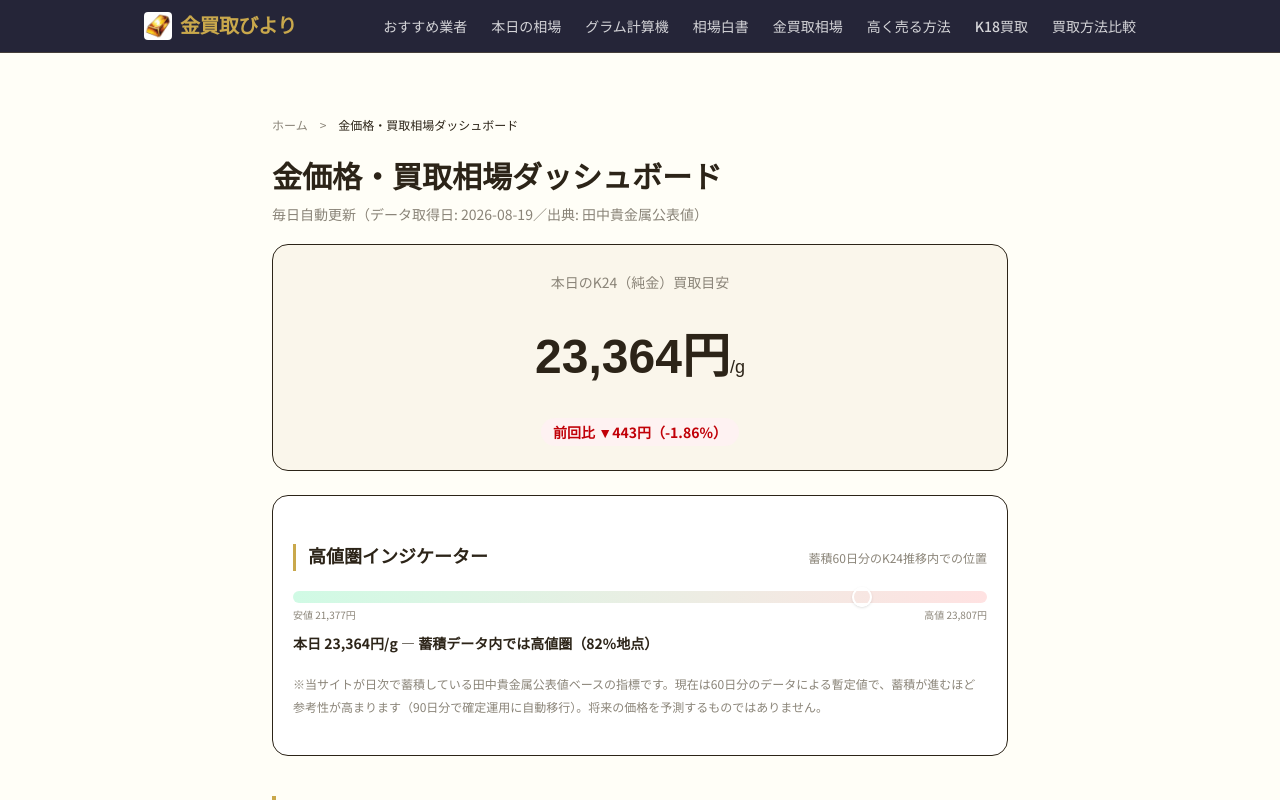
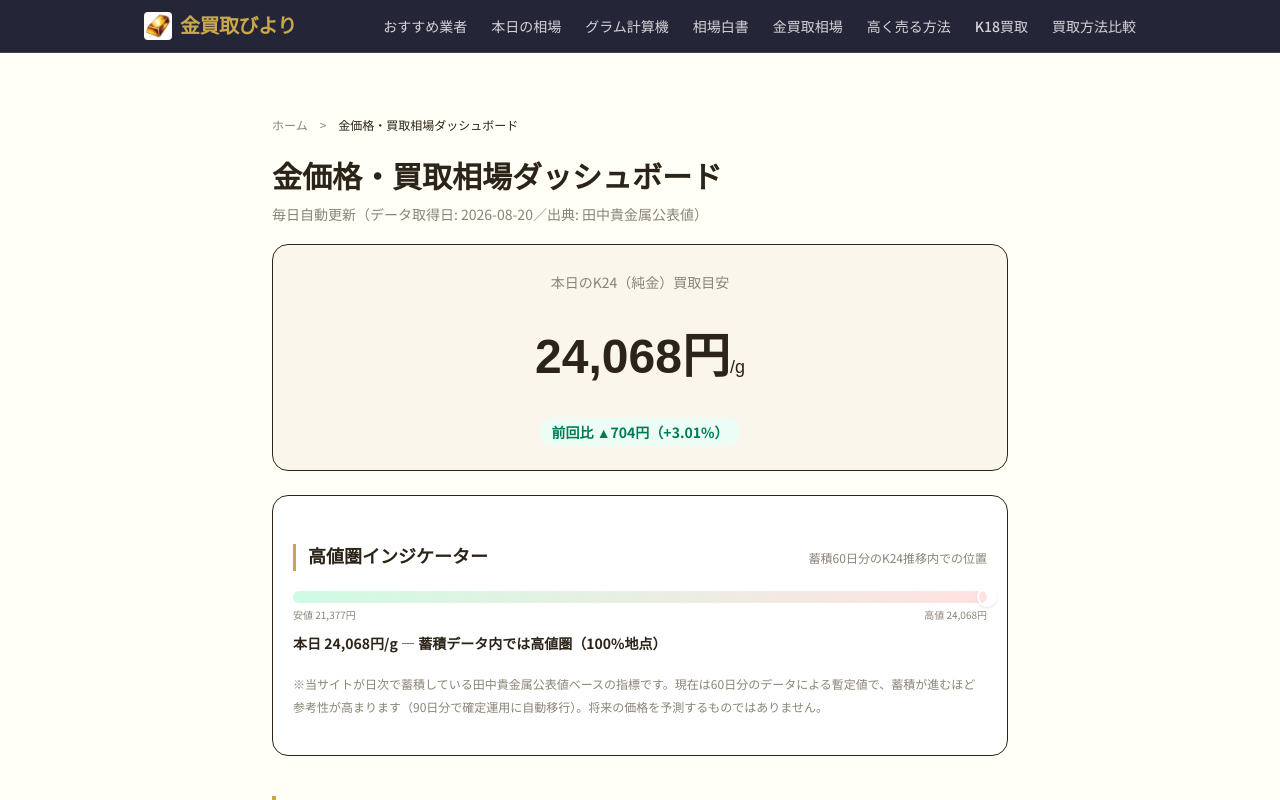
Before and after one commit to webmaster0818/kin-kaitori-biyori, a Next.js app: page /souba-dashboard in a window 1280 px wide. Shown: the top 800 px of the page. Built offline with nearby package versions, Linux system fonts and the light colour scheme; a web font is replaced by a local one.

Commit message:
Daily gold price data: 2026-08-20

```diff
--- a/data/gold-price-history/2026-08.json
+++ b/data/gold-price-history/2026-08.json
@@ -207,5 +207,16 @@
     "k18": 17523,
     "k14": 13629,
     "k10": 9735
+  },
+  {
+    "date": "2026-08-20",
+    "au_buyback": 25071,
+    "pt_buyback": 9946,
+    "ag_buyback": 371.14,
+    "k24": 24068,
+    "k22": 22062,
+    "k18": 18051,
+    "k14": 14040,
+    "k10": 10028
   }
 ]
--- a/data/gold-price-trend.json
+++ b/data/gold-price-trend.json
@@ -1,15 +1,4 @@
 [
-  {
-    "date": "2026-06-21",
-    "au_buyback": 23428,
-    "pt_buyback": 9327,
-    "ag_buyback": 355.52,
-    "k24": 22491,
-    "k22": 20617,
-    "k18": 16868,
-    "k14": 13120,
-    "k10": 9371
-  },
   {
     "date": "2026-06-22",
     "au_buyback": 23603,
@@ -658,5 +647,16 @@
     "k18": 17523,
     "k14": 13629,
     "k10": 9735
+  },
+  {
+    "date": "2026-08-20",
+    "au_buyback": 25071,
+    "pt_buyback": 9946,
+    "ag_buyback": 371.14,
+    "k24": 24068,
+    "k22": 22062,
+    "k18": 18051,
+    "k14": 14040,
+    "k10": 10028
   }
 ]
--- a/data/gold-spot-prices.json
+++ b/data/gold-spot-prices.json
@@ -1,24 +1,24 @@
 {
-  "date": "2026-08-19",
+  "date": "2026-08-20",
   "source": "https://gold.tanaka.co.jp/commodity/souba/",
   "source_label": "田中貴金属",
-  "fetched_at": "2026-08-19T11:05:04.732573",
+  "fetched_at": "2026-08-20T11:05:05.214033",
   "tanaka_official": {
-    "au_buyback_per_g": 24337,
-    "au_retail_per_g": 24693,
-    "pt_buyback_per_g": 9477,
-    "pt_retail_per_g": 9900,
-    "ag_buyback_per_g": 349.36,
-    "ag_retail_per_g": 366.41
+    "au_buyback_per_g": 25071,
+    "au_retail_per_g": 25427,
+    "pt_buyback_per_g": 9946,
+    "pt_retail_per_g": 10368,
+    "ag_buyback_per_g": 371.14,
+    "ag_retail_per_g": 388.19
   },
   "purity_buyback_estimate_per_g": {
-    "k24": 23364,
-    "k22": 21417,
-    "k18": 17523,
-    "k14": 13629,
-    "k10": 9735,
-    "k18wg": 17523,
-    "k18pg": 17523
+    "k24": 24068,
+    "k22": 22062,
+    "k18": 18051,
+    "k14": 14040,
+    "k10": 10028,
+    "k18wg": 18051,
+    "k18pg": 18051
   },
   "note": "純度別価格は田中貴金属公開のK24店頭買取価格から純度比×業者買取平均係数0.96で算出した参考値です。実際の業者査定額は各社・状態・付属品により異なります。"
 }
--- a/public/data/gold-price-history.json
+++ b/public/data/gold-price-history.json
@@ -10,9 +10,9 @@
   "unit": "円/g（税込）",
   "period": {
    "start": "2026-05-28",
-   "end": "2026-08-19"
+   "end": "2026-08-20"
   },
-  "records": 74,
+  "records": 75,
   "caveat": "業者の実際の査定額は状態・付属品・各社の手数料により、この目安を下回るのが一般的です。"
  },
  "data": [
@@ -829,6 +829,17 @@
    "k18": 17523,
    "k14": 13629,
    "k10": 9735
+  },
+  {
+   "date": "2026-08-20",
+   "au_buyback": 25071,
+   "pt_buyback": 9946,
+   "ag_buyback": 371.14,
+   "k24": 24068,
+   "k22": 22062,
+   "k18": 18051,
+   "k14": 14040,
+   "k10": 10028
   }
  ]
 }
--- a/public/data/gold-price-index.json
+++ b/public/data/gold-price-index.json
@@ -10,9 +10,9 @@
   "unit": "円/g（税込）",
   "period": {
    "start": "2026-05-28",
-   "end": "2026-08-19"
+   "end": "2026-08-20"
   },
-  "records": 74,
+  "records": 75,
   "caveat": "業者の実際の査定額は状態・付属品・各社の手数料により、この目安を下回るのが一般的です。",
   "base_date": "2026-05-28",
   "note": "起点日の買取単価を100としたときの推移。値動きの比較用。"
@@ -609,6 +609,14 @@
    "k18": 97.46,
    "k14": 97.46,
    "k10": 97.46
+  },
+  {
+   "date": "2026-08-20",
+   "k24": 100.4,
+   "k22": 100.4,
+   "k18": 100.39,
+   "k14": 100.4,
+   "k10": 100.39
   }
  ]
 }
--- a/public/widget.js
+++ b/public/widget.js
@@ -3,9 +3,9 @@
   if (!s) return;
   var box = document.createElement('div');
   box.setAttribute('style', 'box-sizing:border-box;max-width:320px;font-family:-apple-system,"Hiragino Sans","Noto Sans JP",sans-serif;border:1px solid #d9c58a;border-radius:12px;padding:14px 16px;background:linear-gradient(135deg,#fffdf5,#faf3df);color:#3a3326;line-height:1.5;');
-  box.innerHTML = '<div style="font-size:11px;color:#8a7a55;margin-bottom:4px;">本日の金買取相場の目安（2026-08-19・田中貴金属公表値より純度換算）</div>'
-    + '<div style="font-size:22px;font-weight:700;color:#9a7b2d;">K24 23,364円<span style="font-size:12px;font-weight:400;">/g</span></div>'
-    + '<div style="font-size:13px;margin-top:2px;">K18 17,523円/g ・ K14 13,629円/g</div>'
+  box.innerHTML = '<div style="font-size:11px;color:#8a7a55;margin-bottom:4px;">本日の金買取相場の目安（2026-08-20・田中貴金属公表値より純度換算）</div>'
+    + '<div style="font-size:22px;font-weight:700;color:#9a7b2d;">K24 24,068円<span style="font-size:12px;font-weight:400;">/g</span></div>'
+    + '<div style="font-size:13px;margin-top:2px;">K18 18,051円/g ・ K14 14,040円/g</div>'
     + '<div style="font-size:11px;margin-top:8px;"><a href="https://gold-biyori.com/souba-dashboard/" target="_blank" rel="noopener" style="color:#9a7b2d;text-decoration:underline;">金買取日和｜金価格ダッシュボード</a>（毎日自動更新）</div>'
     + '<div style="font-size:10px;color:#9b8e6e;margin-top:4px;">※理論上の目安。実際の買取額は業者・状態により異なります。</div>';
   s.parentNode.insertBefore(box, s);
```
Also changed, not shown: public/data/gold-price-history.csv, 1 other file (tests, documents, lock files or other folders).
